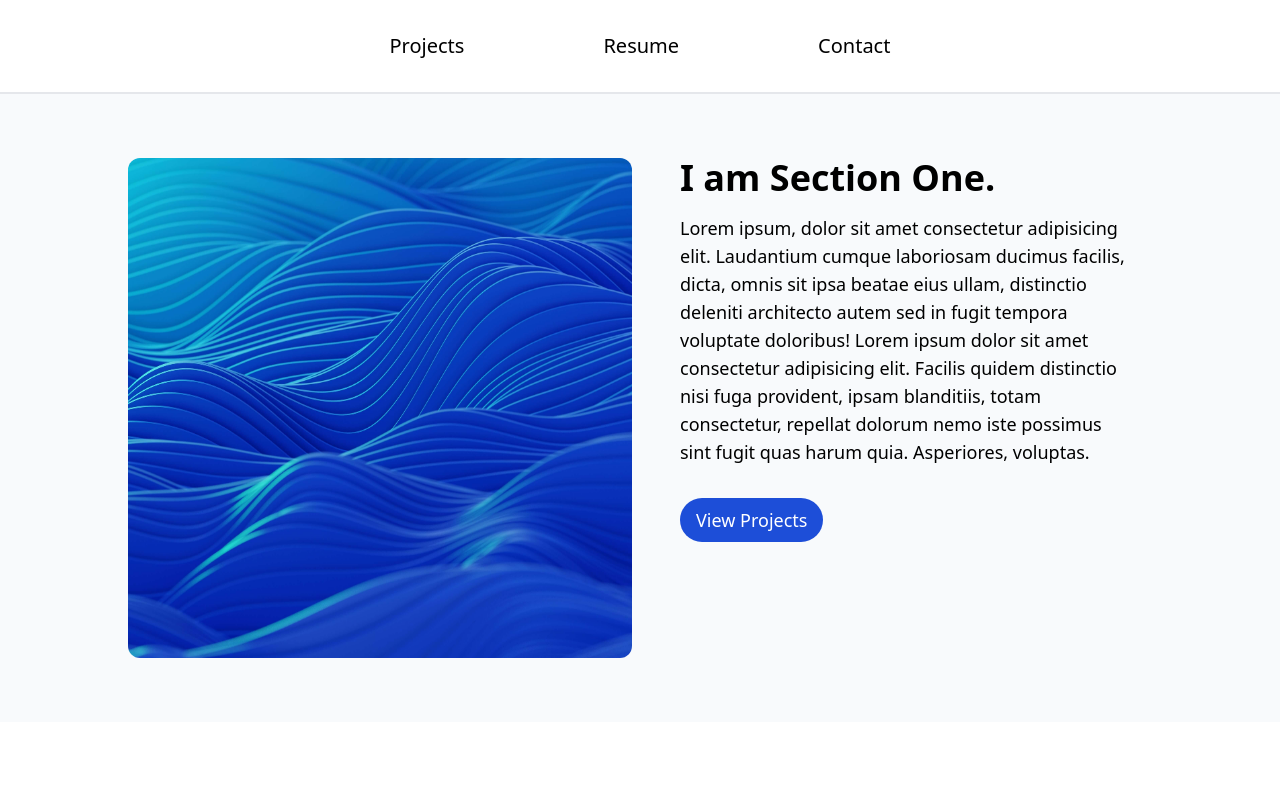
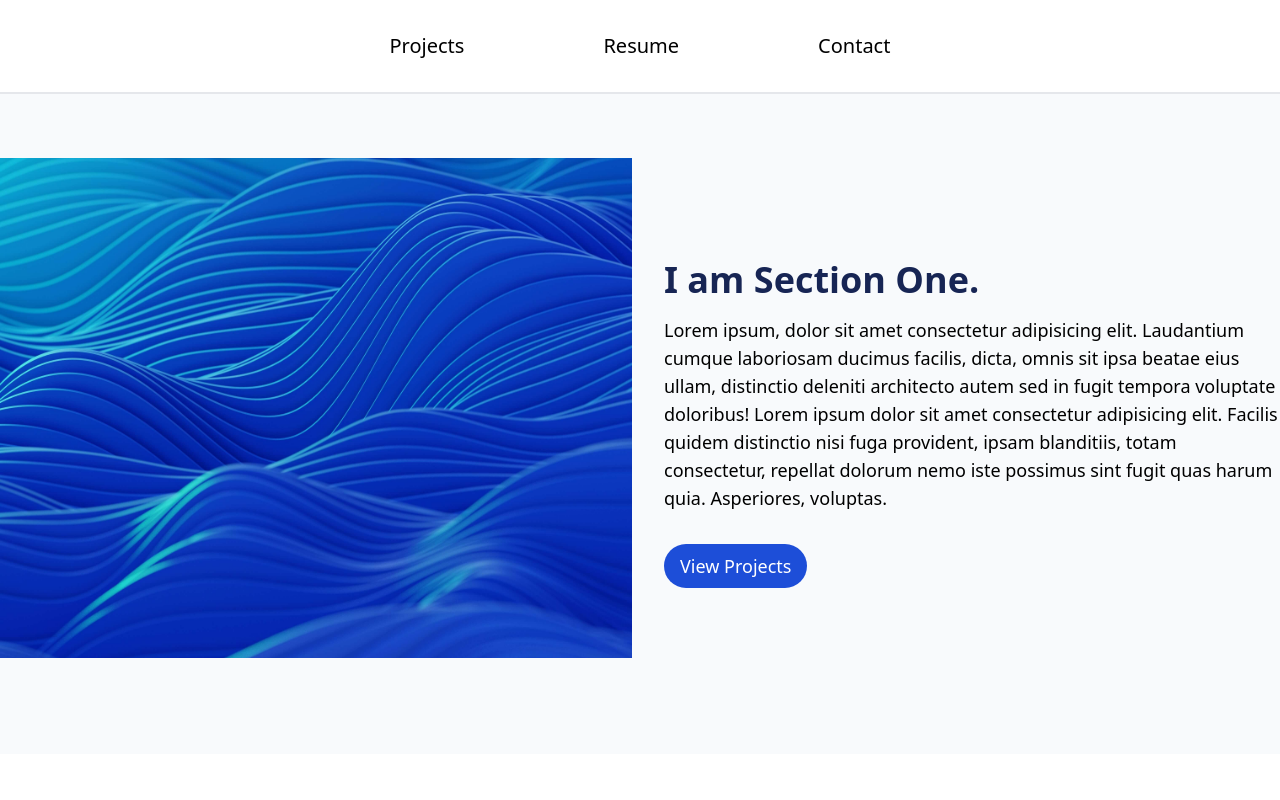
Before and after one commit to dj4815/hello, a React (Vite) app: page / in a window 1280 px wide. Shown: the top 800 px of the page. Built offline with nearby package versions, Linux system fonts and the light colour scheme.

Commit message:
lots of changes

```diff
--- a/src/components/Button.jsx
+++ b/src/components/Button.jsx
@@ -1,6 +1,6 @@
 export default function Button({ text, variant = "primary" }) {
   const baseStyles =
-    "relative overflow-hidden rounded-full text-lg font-medium px-4 py-2 mt-8 transition duration-500";
+    "relative overflow-hidden rounded-full text-lg font-medium py-4 md:px-4 md:py-2 mt-8 transition duration-500 w-full md:w-auto";
 
   const styles = {
     primary: `${baseStyles} bg-blue-700 text-white hover:text-white`,
--- a/src/components/Heading2.jsx
+++ b/src/components/Heading2.jsx
@@ -1,6 +1,6 @@
 export default function Heading2({ text, headingColor = "primary" }) {
       const styles = {
-        primary: "text-4xl font-bold text-black mb-4",
+        primary: "text-4xl font-bold text-blue-950 mb-4",
         secondary: "text-4xl font-bold text-white mb-4"
       };
   return <h2 className={styles[headingColor]}>{text}</h2>;
--- a/src/components/Image.jsx
+++ b/src/components/Image.jsx
@@ -1,6 +1,6 @@
 export default function Image({ image }) {
   return (
-    <div className="relative w-full h-[500px] overflow-hidden mb-8 xl:rounded-xl">
+    <div className="relative w-full h-[500px] overflow-hidden mb-8">
       <img
         src={image}
         className="w-full h-full object-cover object-center lg:w-[200%] lg:object-left"
--- a/src/components/Main.jsx
+++ b/src/components/Main.jsx
@@ -18,6 +18,7 @@ export default function Main() {
           buttonVariant="primary"
           noTopPadding={true}
         />
+
       <Card
         heading="I am Card."
         headingColor="secondary"
--- a/src/components/NavButton.jsx
+++ b/src/components/NavButton.jsx
@@ -2,7 +2,7 @@ export default function NavButton({ text }) {
   return (
     <a
       href="#"
-      className="relative text-xl text-black font-medium before:absolute before:left-0 before:bottom-[-4px] before:h-[8px] before:w-0 before:bg-gradient-to-r from-blue-700 to-cyan-400 before:transition-all before:duration-500 hover:before:w-full"
+      className="relative text-xl text-black font-medium p-2 before:absolute before:left-0 before:bottom-[-4px] before:h-[8px] before:w-0 before:bg-gradient-to-r from-blue-700 to-cyan-400 before:transition-all before:duration-500 hover:before:w-full"
     >
       {text}
     </a>
--- a/src/components/Section.jsx
+++ b/src/components/Section.jsx
@@ -2,7 +2,6 @@ import Button from "./Button";
 import Heading2 from "./Heading2";
 import Image from "./Image";
 import Paragraph from "./Paragraph";
-
 export default function Section({
   heading,
   paragraph,
@@ -14,17 +13,19 @@ export default function Section({
 }) {
   return (
     <div
-      className={`container-2xl xl:columns-2 bg-slate-50 xl:px-32 2xl:px-96 py-16 ${
+      className={`bg-slate-50 py-16 ${
         noTopPadding ? "pt-0 xl:pt-16" : "pt-16"
       }`}
     >
-      <div className="object-fill">
-        <Image image={image} />
-      </div>
-      <div className="lg:ml-4 px-4">
-        <Heading2 text={heading} />
-        <Paragraph text={paragraph} paragraphColor={paragraphColor} />
-        <Button text={buttonText} variant={buttonVariant} />
+      <div className="max-w-screen-xl mx-auto grid grid-cols-1 xl:grid-cols-2 gap-4">
+        <div className="flex justify-center lg:justify-end">
+          <Image image={image} />
+        </div>
+        <div className="lg:ml-4 lg:px-0 px-4 flex flex-col items-start justify-center text-left">
+          <Heading2 text={heading} />
+          <Paragraph text={paragraph} paragraphColor={paragraphColor} />
+          <Button text={buttonText} variant={buttonVariant} />
+        </div>
       </div>
     </div>
   );
```
Lines whose indentation alone changed are shown as unchanged.
